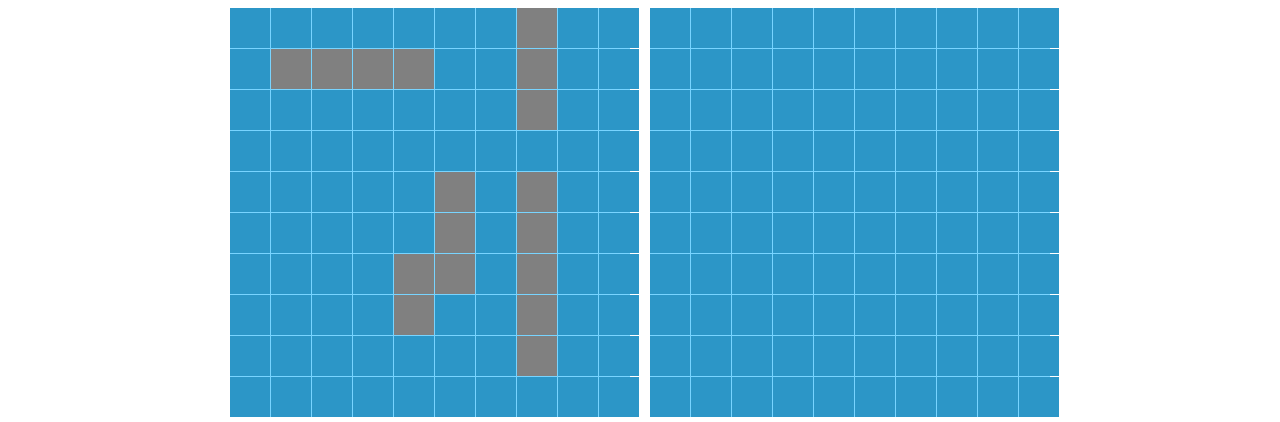
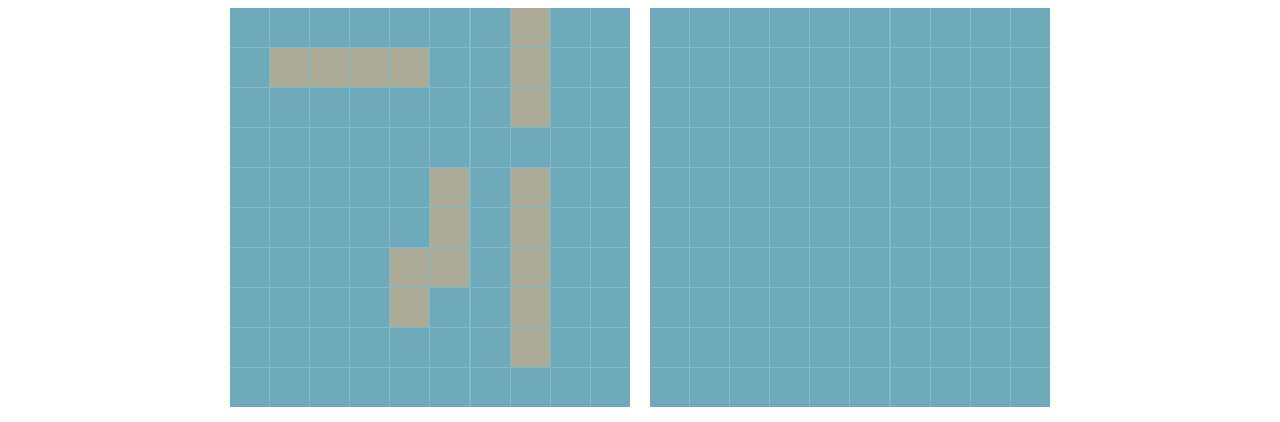
Before and after one commit to peytontan/ga-seif-project-1, a website with bundled scripts: page index.html in a window 1280 px wide. Shown: the top 422 px of the page. Built offline with nearby package versions, Linux system fonts and the light colour scheme.

Commit message:
changed grid colours

```diff
--- a/app.js
+++ b/app.js
@@ -37,7 +37,7 @@ $(()=>{
         $battleShipBoard.append($gridToPlace)
         shipsUser.forEach(element => {
             element.location.forEach(cell => {
-                $(`#${cell}.userGrid`).css("background-color","grey") //need to think of ways to stop it from overlapping
+                $(`#${cell}.userGrid`).css("background-color","#abab98") //need to think of ways to stop it from overlapping
             })
         })
     })
@@ -49,7 +49,7 @@ $(()=>{
         $pcBattleshipBoard.append($pcGrid)
         shipPC.forEach(element => {
             element.location.forEach(cell => {
-                $(`#${cell}.pcGrid`).css("background-color","red") //need to think of ways to stop it from overlapping
+                $(`#${cell}.pcGrid`).css("background-color","#ff6961") //need to think of ways to stop it from overlapping
             })
         })
         $pcBattleshipBoard.hide() //hide this later on, if we wanna cheat we can check in elements hehe
@@ -71,7 +71,7 @@ $(()=>{
         let index = Math.floor(Math.random() * availableIndexesPC.length)//it needs to be taking from availableIndexPC because everytime its PC's turn, the number of index available for selection reduces
         let gridIndex = availableIndexesPC[index]
             if (userGrids.includes(gridIndex)){
-                $(`#${gridIndex}.userGrid`).css("background-color","red").toggleClass("hit")
+                $(`#${gridIndex}.userGrid`).css("background-color","#ff6961").toggleClass("hit")
                 availableIndexesPC = availableIndexesPC.filter((element) => element!==gridIndex) //removing the already selected index so that it will not be used to select the grid again
                 turnCounter+=1
                 $('.turnCount').text(`Turn Count = ${turnCounter}`)
@@ -81,7 +81,7 @@ $(()=>{
                 $('.shipsCount#user').text(`Ship grids remaining: ${gridsLeftPc}`)
                 gameOver()
             } else {
-                $(`#${gridIndex}.userGrid`).css("background-color","green").toggleClass("missed")
+                $(`#${gridIndex}.userGrid`).css("background-color","#77DD77").toggleClass("missed")
                 availableIndexesPC = availableIndexesPC.filter((element) => element!==gridIndex) //removing the already selected index so that it will not be used to select the grid again
                 turnCounter+=1
                 $('.turnCount').text(`Turn Count = ${turnCounter}`)
@@ -96,7 +96,7 @@ $(()=>{
     pcGrids.forEach(cell => {
            $(`#${cell}.clickGrid`).on('click',()=>{
                if (userTurn){
-                   $(`#${cell}.clickGrid`).css("background-color","red")
+                   $(`#${cell}.clickGrid`).css("background-color","#ff6961")
                    $(`#${cell}.clickGrid`).toggleClass("hit")
                 //    alert(`grid ${cell} was hit`)
                    turnCounter+=1
@@ -115,7 +115,7 @@ $(()=>{
        pcNotTakenGrids.forEach(cell => { //to  see which of the enemy grids are not occupied, and when its clicked on, we need to change it to green because it means that it wasn't hit on
            $(`#${cell}.clickGrid`).on('click',()=>{
                if (userTurn){
-                   $(`#${cell}.clickGrid`).css("background-color","green")
+                   $(`#${cell}.clickGrid`).css("background-color","#77DD77")
                    $(`#${cell}.clickGrid`).toggleClass("missed")
                    turnCounter+=1
                    $(`#${cell}.clickGrid`).off('click') //this will stop the grid that was already clicked on to stopped being counted as a turn, and it will not allow to change the turn unless a valid grid has been clicked
--- a/style.css
+++ b/style.css
@@ -25,18 +25,18 @@
   grid-gap: 1px;
   width: 400px;
   margin: 0 auto;
-  background-color: #78d4ff;
+  background-color: #7ABACC;
 }
 
 .userGrid,
 .pcGrid,
 .clickGrid {
-  width: 40px;
-  height: 40px;
+  width: 39px;
+  height: 39px;
   display: flex;
   justify-content: center;
   align-items: center;
-  background-color: #2c96c7;
+  background-color: #6faaba;
   caret-color: transparent;
 }
 
```
